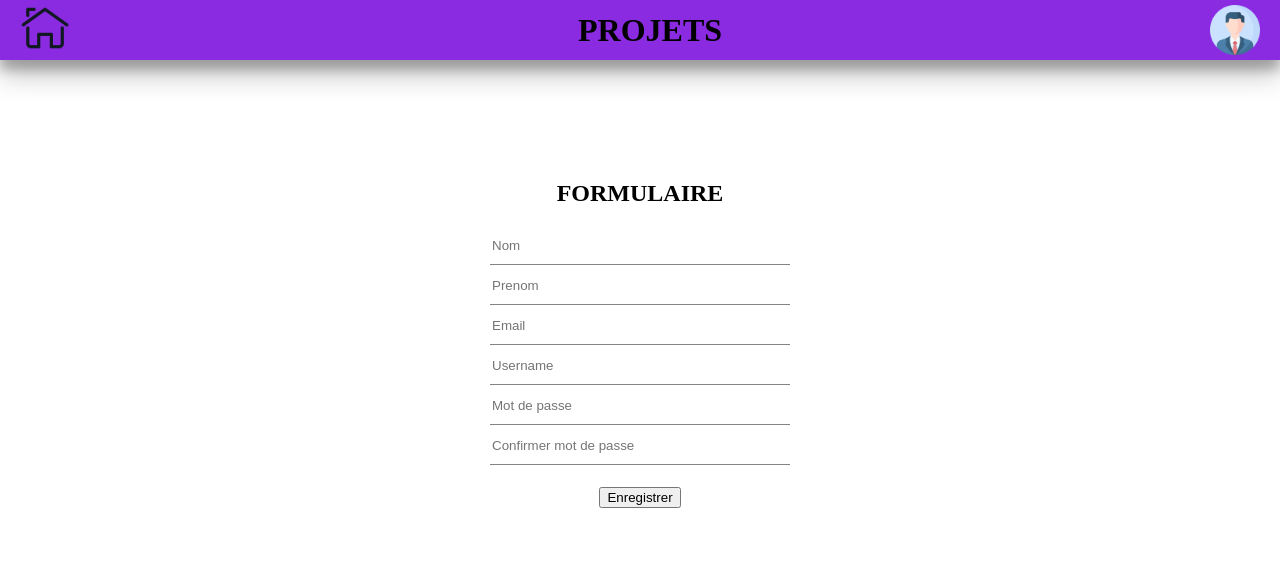
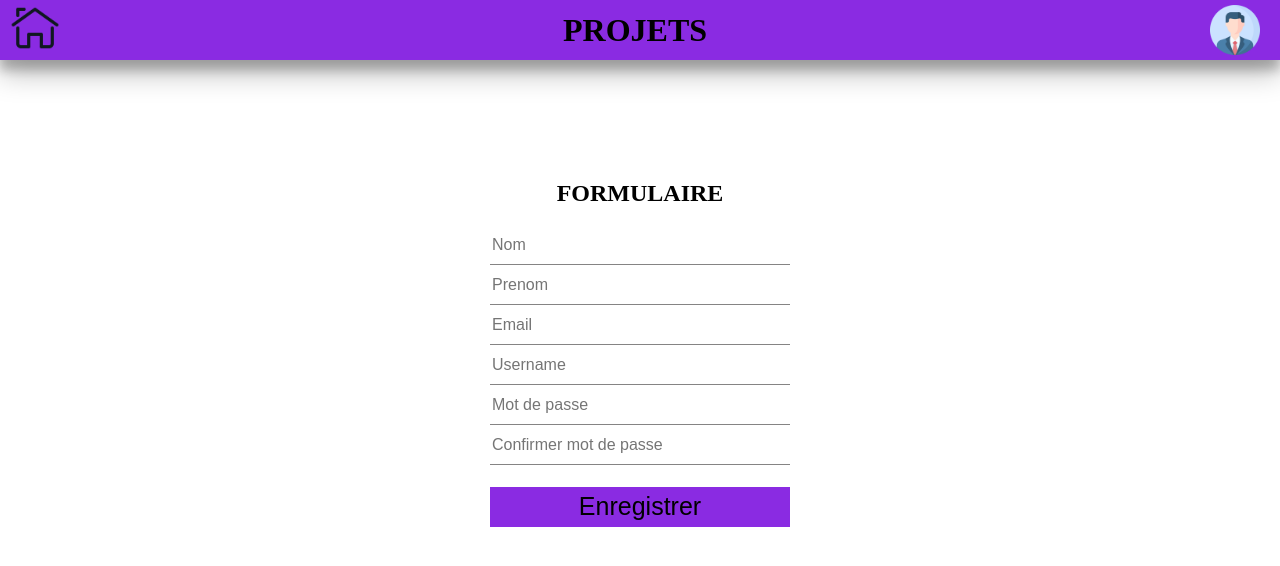
Before and after one commit to surcris/MiniProjets, a plain HTML site: page Formulaire/formulaire.html in a window 1280 px wide. Drawn offline with Linux system fonts and the light colour scheme.

Commit message:
modif projet formulaire

```diff
--- a/Formulaire/formulaire.css
+++ b/Formulaire/formulaire.css
@@ -15,15 +15,12 @@ body{
     box-shadow: rgba(0, 0, 0, 0.25) 0px 14px 28px, rgba(0, 0, 0, 0.22) 0px 10px 10px;
 }
 
-.header img{
+.header input{
     width: 50px;
     height: 50px;
     margin: auto 20px auto 10px  ;
 }
-.header div{
 
-
-}
 .header a{
     margin: auto 10px auto 10px  ;
 
@@ -53,21 +50,37 @@ body{
     height: 35px;
     border:none;
     border-bottom: 1px solid rgb(133, 132, 132);
-
+    font-size: medium;
+    font-weight:500;
     margin-bottom: 2px;
 }
 
 .formulaire .form input:focus , textarea:focus{
     outline: none;
+    border-bottom: 2px solid rgb(49, 49, 49);
 }
 .formulaire h2{
     text-align: center;
 }
 
+.btn-form button{
+    width: 100%;
+    height: 40px;
+    border: none;
+    background-color: blueviolet;
+    font-size: 25px;
+
+    transition: all 0.5s;
+}
+.btn-form button:hover{
+    color: white;
+    box-shadow: rgba(0, 0, 0, 0.35) 0px 5px 15px;
+}
+
 
 
 @media only screen and (max-width: 600px) {
-    .formulaire{
 
-    }
+
+
 }
--- a/Formulaire/formulaire.html
+++ b/Formulaire/formulaire.html
@@ -18,7 +18,7 @@
         </a>
         <h1>PROJETS</h1>
 
-        <img src="profil.png" alt="">
+        <input type="image" src="profil.png" alt="">
 
     </div>
     <div class="formulaire">
@@ -32,7 +32,7 @@
             <input placeholder="Confirmer mot de passe" type="text" name="confirmer mot de passe">
         </div>
         <div class="btn-form">
-            <button type="submit" onclick="action();" value="Enregistrer">Enregistrer</button>
+            <button type="submit" onclick="" value="Enregistrer">Enregistrer</button>
         </div>
 
 
```
